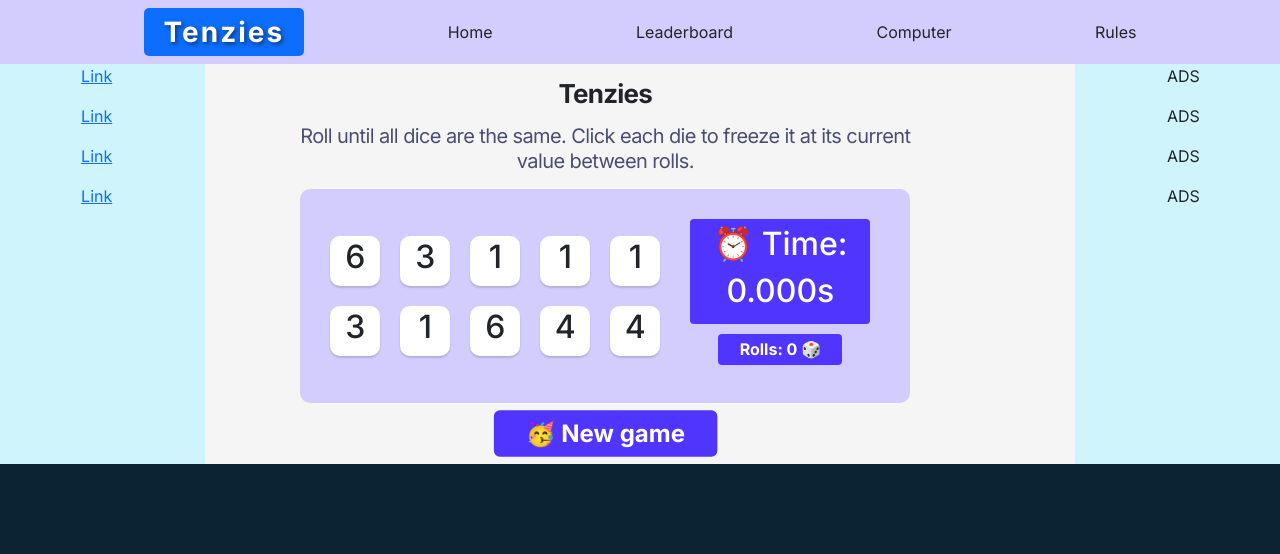
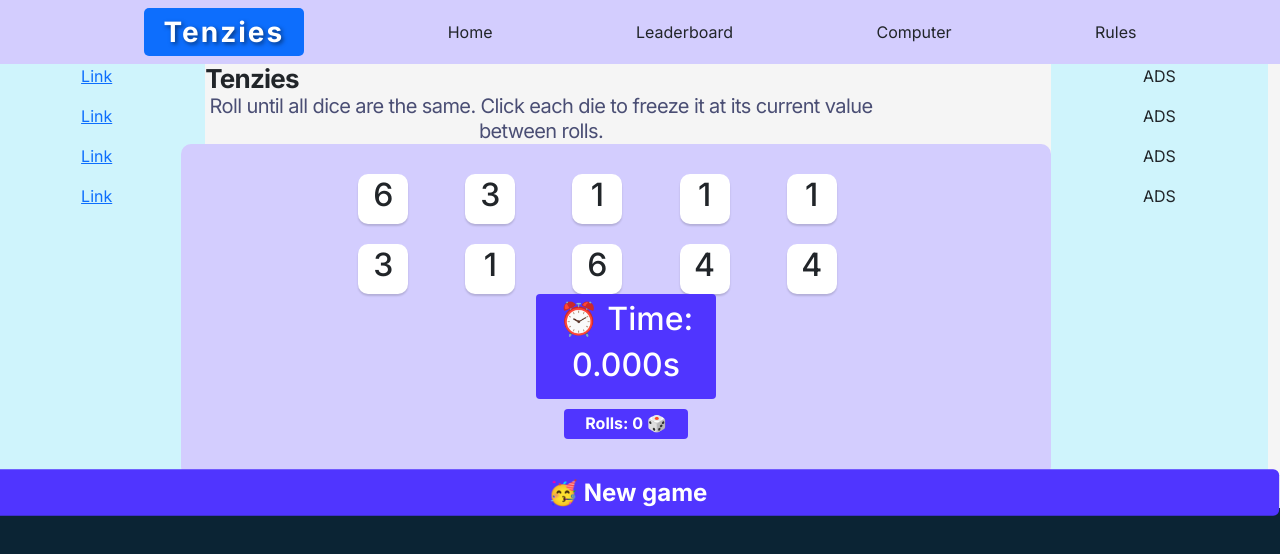
Before and after one commit to MatthewKokin/TenziesGame, a React (Vite) app: page / in a window 1280 px wide. Shown: the top 554 px of the page. Built offline with nearby package versions, Linux system fonts and the light colour scheme.

Commit message:
work in progress

```diff
--- a/src/components/Home/Home.css
+++ b/src/components/Home/Home.css
@@ -33,13 +33,6 @@ body {
     justify-content: space-evenly;
 }
 
-.lay{
-    display: flex;
-    /* height: 400px;
-    max-width: 800px; */
-    border-radius: 0 0 5px 5px;
-}
-
 .main{
  background-color: #F5F5F5;
 }
@@ -62,7 +55,7 @@ body {
 }
 
 
-.container h1 {
+.field h1 {
     margin: 0px;
     font-size: 26px;
     font-weight: 700;
@@ -71,7 +64,7 @@ body {
     text-align: center;
 }
 
-.container p {
+.field p {
     margin: 0px;
     width: 80%;
     font-size: 20px;
@@ -83,7 +76,7 @@ body {
 }
 
 /* Button styles */
-.container button, .rolls {
+.field button, .rolls {
     font-size: 16px;
     font-weight: 700;
     line-height: 19px;
@@ -96,12 +89,12 @@ body {
       /* changed scale to transform */
 }
 
-.container button {
+.field button {
     cursor: pointer;
     transform: scale(1.5);
 }
 
-.container button:active {
+.field button:active {
     box-shadow: inset 5px 5px 10px -3px rgba(0, 0, 0, 0.7);
     transform: scale(1.45);  /* changed scale to transform */
 }
--- a/src/components/Home/Home.jsx
+++ b/src/components/Home/Home.jsx
@@ -118,26 +118,22 @@ function Home() {
       <div className="container-fluid text-center p-0 main">
         <div className="row content">
           {linkEl}
-          <div className="col-sm-8 text-left p-0">
-            <div className='lay'>
+          <div className=" field row col-sm-8 text-left p-0" onClick={finishWinningAnimation}>
               {gameWon && <Confetti />}
               {gameWon && <img src={gif} className='winning-img' alt="Winning celebration" />}
-              <div className='container p-0' onClick={finishWinningAnimation}>
-                <h1>Tenzies</h1>
-                <p>Roll until all dice are the same. Click each die to freeze it at its current value between rolls.</p>
-                <div className='play-area'>
-                  <div className='dice-container'>
+                <h1 className='row'>Tenzies</h1>
+                <p className='row'>Roll until all dice are the same. Click each die to freeze it at its current value between rolls.</p>
+                <div className='play-area row'>
+                  <div className='dice-container col-8'>
                     {diceElements}
                   </div>
-                  <div className='stats'>
+                  <div className='stats col-4'>
                     <Timer handleClick={rollDice} isRunning={isRunning} />
                     <h2 className='rolls'>Rolls: {rollCount} 🎲</h2>
                   </div>
                 </div>
                 <button onClick={rollDice}> {
                   gameWon === null ? "🥳 New game" : (gameWon === false ? "🎲 Roll" : "🥲 Finish")}</button>
-              </div>
-            </div>
           </div>
           {addsEl}
         </div>
```
Lines whose indentation alone changed are shown as unchanged.
